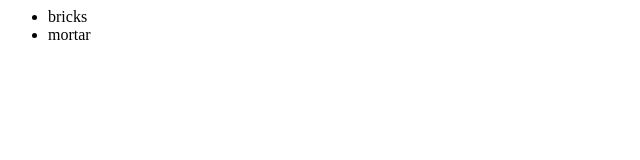
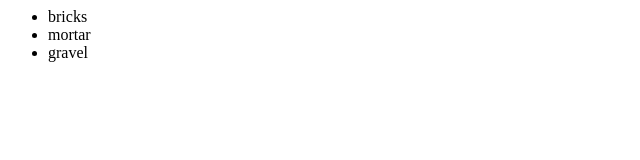
Before and after one commit to hastingsrc/gitTest, a plain HTML site: page index.html in a window 1280 px wide. Shown: the full height of the page, 0-640 px from the left. Drawn offline with Linux system fonts and the light colour scheme.

Commit message:
added gravel list item

```diff
--- a/index.html
+++ b/index.html
@@ -4,6 +4,7 @@
       <ul>
        <li>bricks</li>
        <li>mortar</li>
+       <li>gravel</li>
       </ul>
     </div>
   </body>
```
